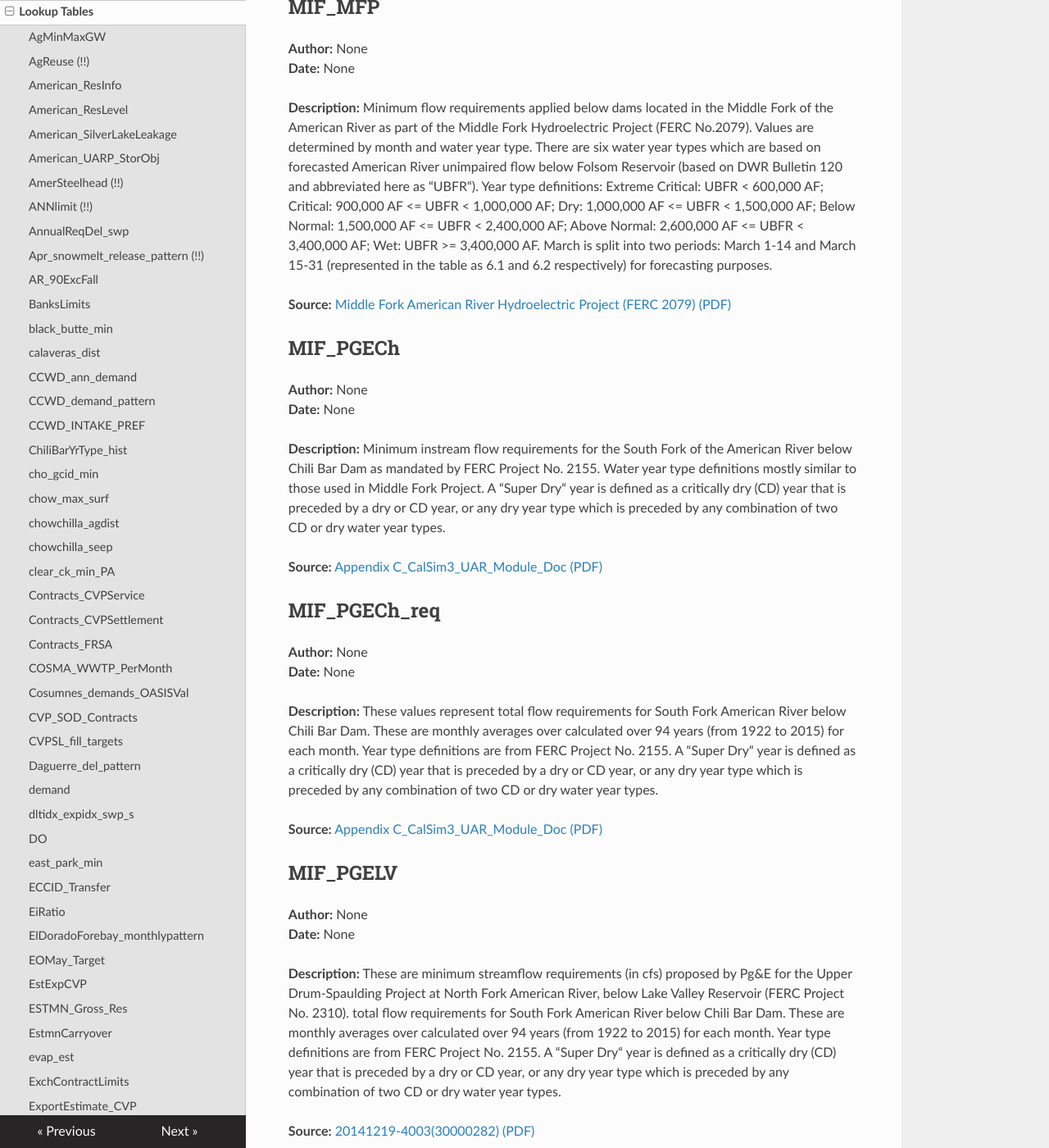
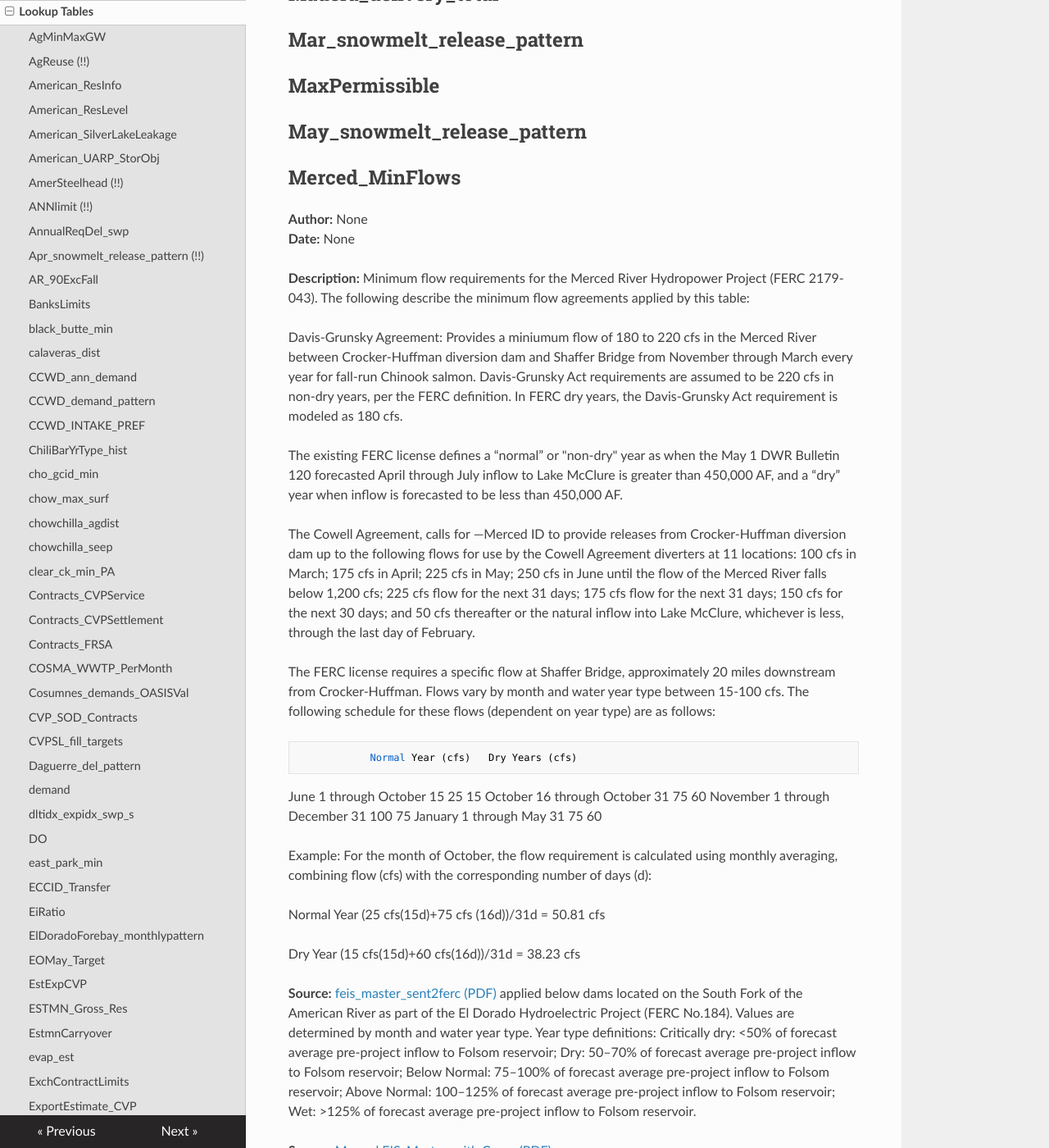
Before and after one commit to CentralValleyModeling/centralvalleymodeling.github.io, an MkDocs documentation site: the page built from docs/lookuptables.md, in a window 1280 px wide and 1400 px high, scrolled down 9661 px. Shown: the whole window at 82% size. Built offline with MkDocs 1.6.1, drawn with Linux system fonts in a browser that asks for light colours; nearby versions of some CDN libraries; some of the changed text lies outside the part shown.

Commit message:
Update lookuptables.md

```diff
--- a/docs/lookuptables.md
+++ b/docs/lookuptables.md
@@ -11,12 +11,15 @@
 Presents minimum GW pumping (as a fraction of applied water demand) for CalSim 3 demand units in the Sacramento River/San Joaquin River/Tulare Lake hydrologic regions. Maximum GW pumping is expressed a “1“ or having a 100 percent non-surface water source.
 
 
-**Source:** [CS3_VolI_11_AgriculturalWaterUse_clean (DOC)](https://cadwr.box.com/s/ojp1bsy92q4evhl404v77uzx3zriepl5)
+**Source:** [CS3_VolI_11_AgriculturalWaterUse_clean (PDF)](https://cadwr.box.com/s/ojp1bsy92q4evhl404v77uzx3zriepl5)
 
 
 ## AgReuse (!!)
 ## American_ResInfo
-Evaporation Rate Spreadsheets: French Meadows, Hell Hole, Gerle, Loon Lake, Union Valley, Ice House, Folsom, Lake Valley, Stumpy Meadows, Silver, Caples, Lake Aloha, Echo Lake, Jenkinson Lake; Source of data in spreadsheets: USGS Annual Water Supply Reports,  USACE, Bulletin 17: Reservoir Maximum Capacity
+Area-capacity curves for reservoirs in the Lower, Middle Fork and Upper American River (French Meadows, Hell Hole, Gerle, Loon Lake, Union Valley, Ice House, Folsom, Lake Valley, Stumpy Meadows, Silver, Caples, Lake Aloha, Echo Lake, Jenkinson Lake, etc.).
+
+
+**Source:** [ER_AmericanRiv (Excel)](https://cadwr.box.com/s/gk0kkflsssolca7edjcex4bu6gqftlk3)
 
 ## American_ResLevel
 **Author:** None
@@ -92,6 +95,15 @@
 ## chowchilla_agdist
 ## chowchilla_seep
 ## clear_ck_min_PA
+**Author:** None
+**Date:**  None
+
+**Description:**
+Reclamation proposes a minimum base flow in Clear Creek of 200 cfs from October through May and 150 cfs from June to September in all year types except critical year
+types (minimum is 150 cfs each month during critical years).
+
+**Source:** [Re-managed-Instream-Flows-in-the-Sac-River-Basin (PDF)](https://cadwr.box.com/s/883byvizigjzr27p968nl3jfg2j09tqy)
+
 ## Contracts_CVPService
 **Author:** None
 **Date:**  None
@@ -198,8 +210,27 @@
 ## FlowLossFactors
 ## FolEvapCoef
 ## FRE_No_Notch
+**Author:** None
+**Date:**  None
+
+**Description:** Need flow curves
+
+**Source:** Need flow curves
+
 ## FRE_Notch
+**Author:** None
+**Date:**  None
+
+**Description:** Need flow curves
+
+**Source:** Need flow curves
 ## FRENotch_OnOff
+**Author:** None
+**Date:**  None
+
+**Description:** Need flow curves
+
+**Source:** Need flow curves
 ## Freq_Exceedence
 ## fresno_agdist
 ## fresno_seep
@@ -242,6 +273,45 @@
 ## MaxPermissible
 ## May_snowmelt_release_pattern
 ## Merced_MinFlows
+**Author:** None
+**Date:**  None
+
+**Description:**
+Minimum flow requirements for the Merced River Hydropower Project (FERC 2179-043). The following describe the minimum flow agreements applied by this table:
+
+Davis-Grunsky Agreement: Provides a miniumum flow of 180 to 220 cfs in the Merced River between Crocker-Huffman diversion dam and Shaffer Bridge from November through March every year for fall-run Chinook salmon.
+Davis-Grunsky Act requirements are assumed to be 220 cfs in non-dry years, per the FERC definition. In FERC dry years, the Davis-Grunsky Act requirement is modeled as 180 cfs.
+
+The existing FERC license defines a “normal” or "non-dry" year as when the May 1 DWR Bulletin 120 forecasted April through July inflow to Lake McClure is greater than 450,000 AF,
+and a “dry” year when inflow is forecasted to be less than 450,000 AF.
+
+The Cowell Agreement, calls for —Merced ID to provide releases from Crocker-Huffman diversion dam up to the following flows for use by the Cowell Agreement diverters at 11 locations: 100 cfs in March; 175 cfs
+in April; 225 cfs in May; 250 cfs in June until the flow of the Merced River falls below 1,200 cfs; 225 cfs flow for the next 31 days; 175 cfs flow for the next 31 days; 150 cfs for the next 30 days; and 50 cfs thereafter or the natural inflow into Lake McClure, whichever is
+less, through the last day of February.
+
+The FERC license requires a specific flow at Shaffer Bridge, approximately 20 miles downstream from Crocker-Huffman.
+Flows vary by month and water year type between 15-100 cfs.  The following schedule for these flows (dependent on year type) are as follows:
+
+				Normal Year (cfs)	Dry Years (cfs)
+June 1 through October 15	25			15
+October 16 through October 31	75			60
+November 1 through December 31	100			75
+January 1 through May 31	75			60
+
+Example:  For the month of October, the flow requirement is calculated using monthly averaging, combining flow (cfs) with the corresponding number of days (d):
+
+Normal Year
+(25 cfs(15d)+75 cfs (16d))/31d = 50.81 cfs
+
+Dry Year
+(15 cfs(15d)+60 cfs(16d))/31d = 38.23 cfs
+
+**Source:** [feis_master_sent2ferc (PDF)](https://cadwr.box.com/s/o1bz87rwmi8ejwovse2hta36zhlkg4z2)
+applied below dams located on the South Fork of the American River as part of the El Dorado Hydroelectric Project (FERC No.184).  Values are determined by month and water year type.  Year type definitions: Critically dry: <50% of forecast average pre-project inflow to Folsom reservoir; Dry: 50–70% of forecast average pre-project inflow to Folsom reservoir; Below Normal: 75–100% of forecast average pre-project inflow to Folsom reservoir; Above Normal: 100–125% of forecast average pre-project inflow to Folsom reservoir; Wet: >125% of forecast average pre-project inflow to Folsom reservoir.
+
+
+**Source:** [Merced EIS_Master_with Cover (PDF)](https://cadwr.box.com/s/8dtz6mo5g35kr0f8jkvguh3qoleplejw)
+
 ## MFP_DemandFractions
 ## MFPpow_forecast
 ## MIF_EID
@@ -342,7 +412,8 @@
 ## Mok_RainfloodReservation
 ## Mok_ResInfo
 **Author:** None
-**Date:**  None
+**Date:**  None can't find numbers in camanche flood control diag.
+
 
 **Description:** Reservoir storage data for Mokelumne River Hydroelectric Project (FERC 137).
 
@@ -350,6 +421,22 @@
 
 ## Mok_ResLevel
 ## Mok_SnowmeltReservation
+**Author:** None
+**Date:**  None
+
+
+**Description:** can't find numbers in camanche flood control diag.
+
+**Source:**
+**Author:** None
+**Date:**  None
+
+
+**Description:** can't find numbers in camanche flood control diag.
+
+**Source:**
+
+
 ## MRR_Schedule
 ## ncp_with_relax
 **Author:** None
@@ -384,6 +471,7 @@
 ## OMRiverFlowEq2
 **Author:** Paul Hutton
 **Date:**  April 2008
+
 **Description:** Model to estimate combined Old and Middle River flow (OMR) using OMR Flow Model coefficients, where: QOMR (cfs) = A * QVernalis + B * QSouth Delta Diversions + C based on HOR, GLC barrier conditions and Vernalis flow.
 
 **Source:** [Hutton_2008_OMR_Report (PDF)](https://cadwr.box.com/s/d944efnit6oi0wen5i3lednvcx8w0v79)
@@ -903,10 +991,25 @@
 **Source:** [Final DCR 2019 Technical Addendum (PDF)](https://cadwr.box.com/s/ct4rn6p1qg0l3djytseejn67imeq8pdk)
 
 ## WIIN_wetness
+**Author:** None
+**Date:**  None
+
+**Description:** Table may no longer be used by the model.
+
+**Source:**
 ## WSI_CVP_NODAG
 ## wsi_di_CVP_SYS
+**Author:** None
+**Date:**  None
+
+**Description:** Generated by model
+**Source:**
+
 ## wsi_di_SWP_SYS
 ## WTS_JobControl
+
+ Sacramento Valley Water Management Agreement (SVWMA)
+
 ## WTS_Patterns
 ## WTS_Stage1_Targets
 ## wwtp_factors
```
